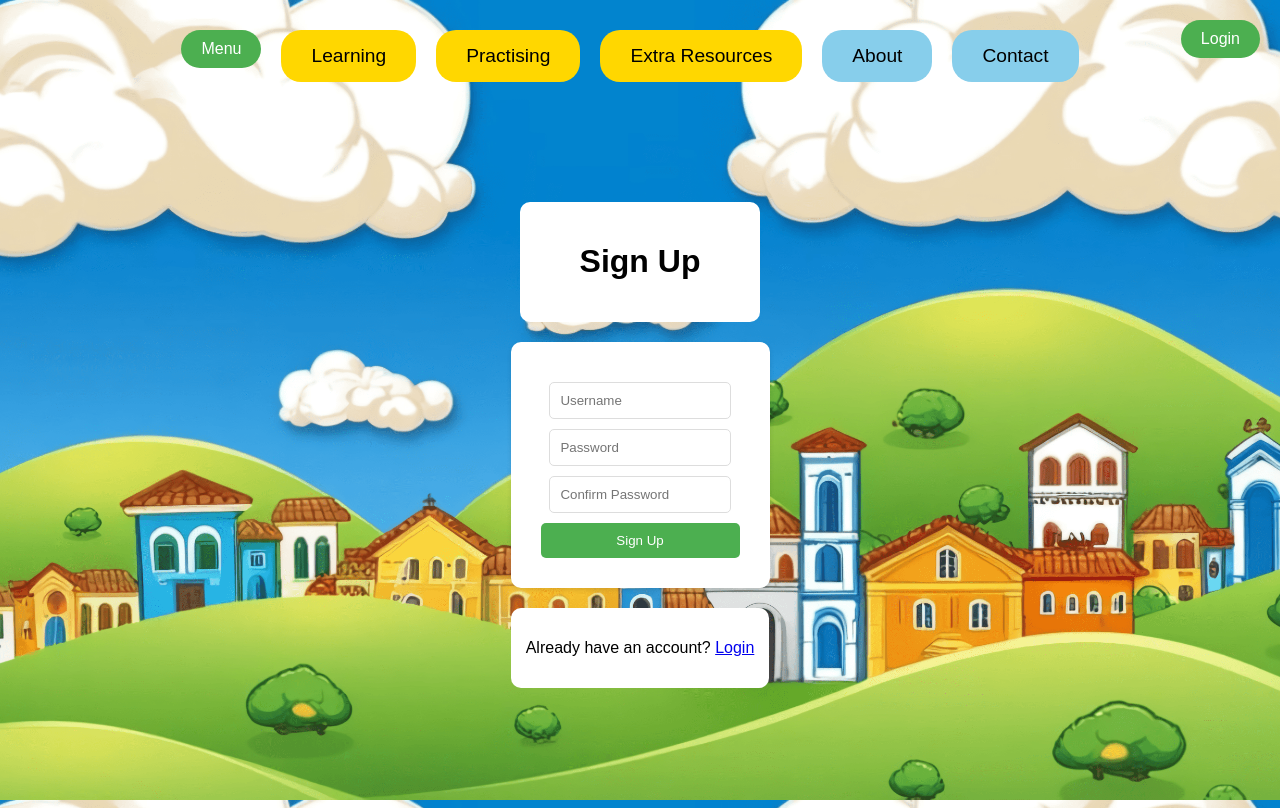
After one commit to AlessioDiB/I_Learn_Italiano, a Flask app: page /signup in a window 1280 px wide. The commit adds this page. Run offline with Flask 3, Linux system fonts and the light colour scheme.

Commit message:
Login - Signup
To still test if users login data are saved.

```diff
--- a/app.py
+++ b/app.py
@@ -58,6 +58,45 @@ def contact():
 def user():
     return render_template('user.html')
 
+
+@app.route('/login', methods=['GET', 'POST'])
+def login():
+    if request.method == 'POST':
+        username = request.form['username']
+        password = request.form['password']
+        user = User.query.filter_by(username=username).first()
+
+        if user and user.check_password(password):
+            session['user_id'] = user.id
+            return redirect(url_for('index'))
+
+        flash('Invalid username or password')
+    return render_template('login.html')
+
+@app.route('/signup', methods=['GET', 'POST'])
+def signup():
+    if request.method == 'POST':
+        username = request.form['username']
+        password = request.form['password']
+
+        if User.query.filter_by(username=username).first():
+            flash('Username already exists')
+            return redirect(url_for('signup'))
+
+        user = User(username=username)
+        user.set_password(password)
+        db.session.add(user)
+        db.session.commit()
+
+        return redirect(url_for('login'))
+    return render_template('signup.html')
+
+@app.route('/logout')
+def logout():
+    session.pop('user_id', None)
+    return redirect(url_for('index'))
+
+
 if __name__ == '__main__':
     with app.app_context():
         db.create_all()  # This creates the database tables
--- a/static/css/main.css
+++ b/static/css/main.css
@@ -709,3 +709,70 @@ body, html {
     margin-top: 10px;
     font-weight: bold;
 }
+
+
+/* Log in/Sign up */
+
+.auth-container {
+    max-width: 400px;
+    margin: 100px auto;
+    text-align: center;
+}
+
+
+.header-box {
+    background-color: white;
+    border-radius: 10px;
+    padding: 20px;
+    margin-bottom: 20px;
+    display: inline-block;
+    min-width: 200px;
+}
+
+
+.auth-form {
+    background: white;
+    padding: 30px;
+    border-radius: 10px;
+    box-shadow: 0 2px 5px rgba(0,0,0,0.1);
+}
+
+
+.auth-form input {
+    width: 80%;
+    padding: 10px;
+    margin: 10px auto;
+    display: block;
+    border: 1px solid #ddd;
+    border-radius: 5px;
+}
+
+.auth-form button {
+    width: 100%;
+    padding: 10px;
+    background: #4CAF50;
+    color: white;
+    border: none;
+    border-radius: 5px;
+    cursor: pointer;
+}
+
+
+
+.alert {
+    padding: 10px;
+    margin: 10px 0;
+    border-radius: 5px;
+    background-color: #f44336;
+    color: white;
+    text-align: center;
+}
+
+
+.signup-box {
+    background-color: white;
+    border-radius: 10px;
+    padding: 15px;
+    margin-top: 20px;
+    display: inline-block;
+}
--- a/templates/base.html
+++ b/templates/base.html
@@ -15,7 +15,7 @@
         <a href="/extra-resources"><button class="yellow-button">Extra Resources</button></a>
         <a href="/about"><button class="blue-button">About</button></a>
         <a href="/contact"><button class="blue-button">Contact</button></a>
-        <a href="/user"><button class="green-button">User</button></a>
+        <a href="{{ url_for('login') }}"><button class="top-right-button">Login</button></a>
 
     </div>
     {% block body %}{% endblock %}
--- /dev/null
+++ b/templates/signup.html
@@ -0,0 +1,29 @@
+<!-- signup.html -->
+{% extends 'base.html' %}
+{% block body %}
+<div class="content">
+   <div class="auth-container">
+       <header class="auth-header">
+           <div class="header-box">
+               <h1>Sign Up</h1>
+           </div>
+       </header>
+       {% with messages = get_flashed_messages() %}
+           {% if messages %}
+               {% for message in messages %}
+                   <div class="alert">{{ message }}</div>
+               {% endfor %}
+           {% endif %}
+       {% endwith %}
+       <form method="POST" class="auth-form">
+           <input type="text" name="username" placeholder="Username" required>
+           <input type="password" name="password" placeholder="Password" required>
+           <input type="password" name="confirm_password" placeholder="Confirm Password" required>
+           <button type="submit">Sign Up</button>
+       </form>
+       <div class="signup-box">
+           <p>Already have an account? <a href="{{ url_for('login') }}">Login</a></p>
+       </div>
+   </div>
+</div>
+{% endblock %}
```
Also changed, not shown: templates/login.html (added, +28 -0 lines).
